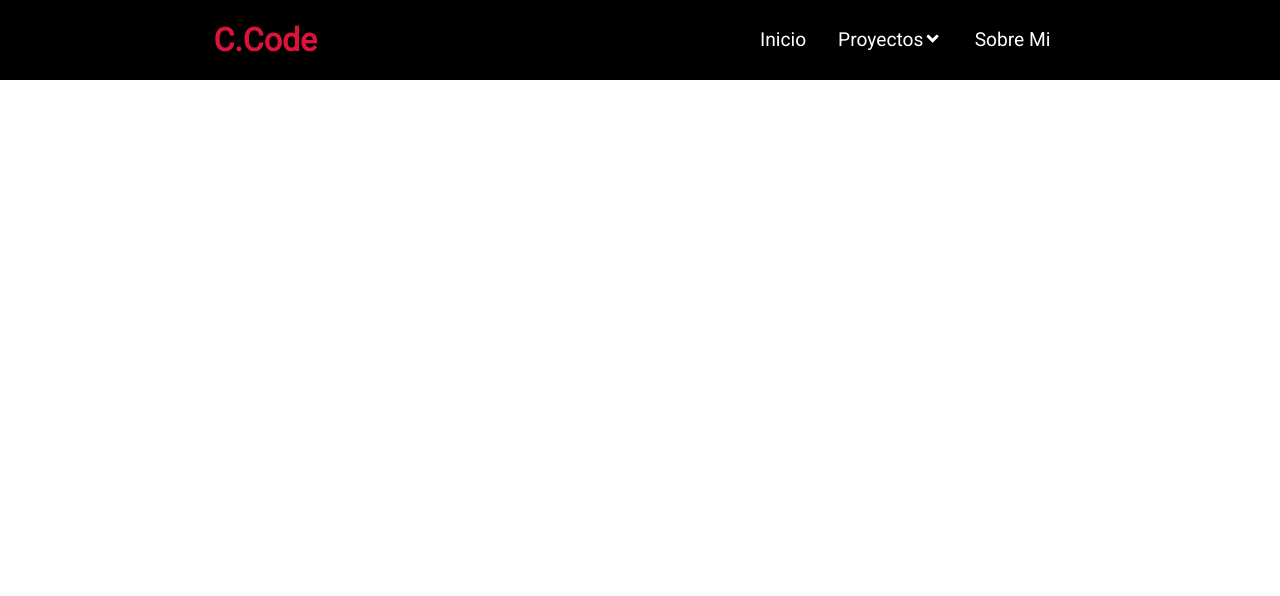
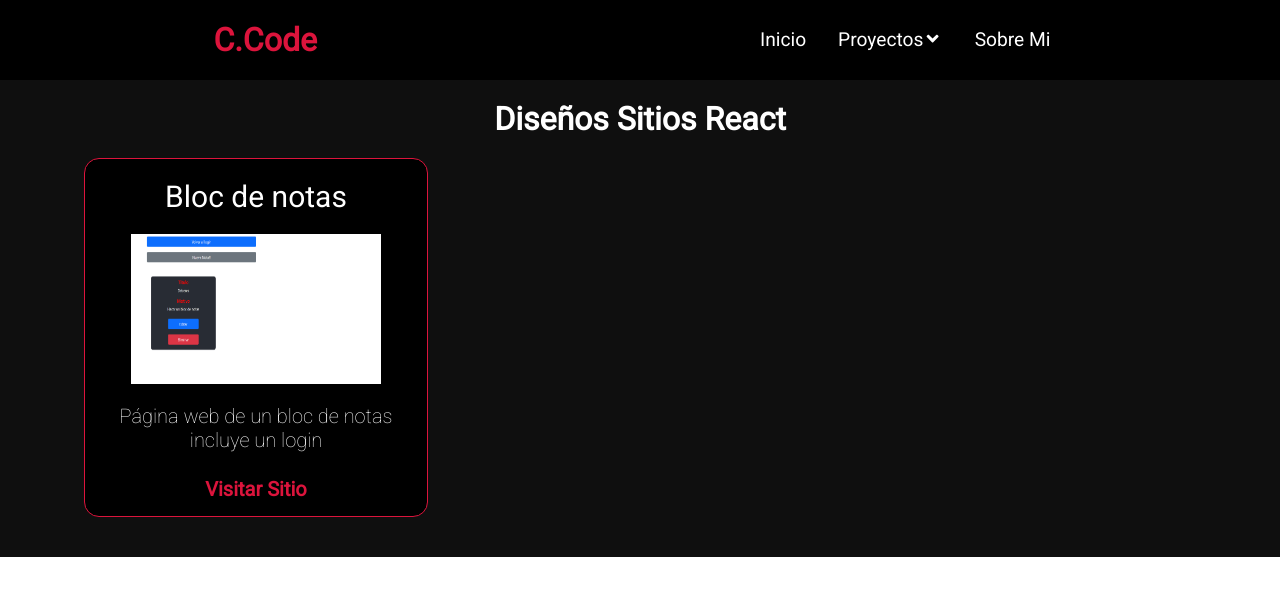
Before and after one commit to cristiancr20/portafolio-web, a React (Create React App) app: page /proyectos/react in a window 1280 px wide. Shown: the top 596 px of the page. Built offline with nearby package versions, Linux system fonts and the light colour scheme.

Commit message:
proyectos react agregados

```diff
--- a/src/App.js
+++ b/src/App.js
@@ -2,7 +2,8 @@ import React from "react";
 import Navbar from "./components/Navbar";
 import {BrowserRouter as Router, Route, Routes,} from 'react-router-dom'
 import Inicio from "./components/Inicio";
-import Proyectos from "./components/ProyectosHtml";
+import ProyectosHtml from "./components/ProyectosHtml";
+import ProyectosReact from "./components/ProyectosReact";
 import Sobremi from "./components/Sobremi";
 
 function App() {
@@ -11,7 +12,8 @@ function App() {
       <Navbar/>
       <Routes>
         <Route path="/" element ={<Inicio/>}/>
-        <Route path="/proyectos/html" element= {<Proyectos/>}/>
+        <Route path="/proyectos/html" element= {<ProyectosHtml/>}/>
+        <Route path="/proyectos/react" element= {<ProyectosReact/>}/>
         <Route path="/sobre/mi" element= {<Sobremi/>}/>
       </Routes>
     </Router>
--- a/src/components/Navbar.jsx
+++ b/src/components/Navbar.jsx
@@ -29,6 +29,7 @@ function Navbar() {
             setDropdown(false);
         }
     };
+
     return (
         <>
             <IconContext.Provider value={{ color: '#fff' }}>
@@ -50,7 +51,7 @@ function Navbar() {
                                 </Link>
                             </li>
                             <li className='nav-item'
-                                onMouseEnter={onMouseEnter}
+                                 onMouseEnter={onMouseEnter}
                                 onMouseLeave={onMouseLeave}
                             >
                                 <Link to='/proyectos/html' className='nav-links' onClick={closeMobileMenu}>
--- a/src/components/ProyectosHtml.jsx
+++ b/src/components/ProyectosHtml.jsx
@@ -1,5 +1,5 @@
 import React from 'react'
-import './ProyectosHtml.css'
+import './Proyectos.css'
 
 import img_semillitas from '../images/semillitas.png'
 import img_websiteCF from '../images/websiteCF.png'
@@ -15,11 +15,11 @@ import img_contact from '../images/contact.png'
 
 import Card from './Card'
 
-function Proyectos() {
+function ProyectosHtml() {
     return (
         <>
             <div className='content'>
-                <h1 data-aos="fade-down">Diseños Sitios Web</h1>
+                <h1 data-aos="fade-down">Diseños Sitios Html</h1>
                 <div className='cont-proyectos'>
 
                     <div className='proyecto'>
@@ -108,4 +108,4 @@ function Proyectos() {
     )
 }
 
-export default Proyectos
+export default ProyectosHtml
--- /dev/null
+++ b/src/components/ProyectosReact.jsx
@@ -0,0 +1,33 @@
+import React from 'react'
+import './Proyectos.css'
+
+import Card from './Card'
+
+import img_blocnotas from '../images/blocnotas.png'
+
+
+function ProyectosReact() {
+    return(
+        <>
+            <div className='content'>
+                <h1 data-aos="fade-down">Diseños Sitios React</h1>
+                <div className='cont-proyectos'>
+
+                    <div className='proyecto'>
+
+                        <Card title="Bloc de notas"
+                            img={img_blocnotas}
+                            info="Página web de un bloc de notas incluye un login"
+
+                            /* Enlace del sitio web */
+                            enlaceSitio="https://react-bloc-notas.vercel.app/"
+                            botonSitio="Visitar Sitio"
+                        />
+                    </div>
+                </div>
+            </div>
+        </>
+    )
+}
+
+export default ProyectosReact;
--- a/src/components/pages/Dropdown.css
+++ b/src/components/pages/Dropdown.css
@@ -1,5 +1,4 @@
 .dropdown-menu {
-    background: red;
     width: 150px;
     position: absolute;
     top: 80px;
```
Also changed, not shown: src/components/Proyectos.css (renamed from src/components/ProyectosHtml.css), src/images/blocnotas.png (added).
